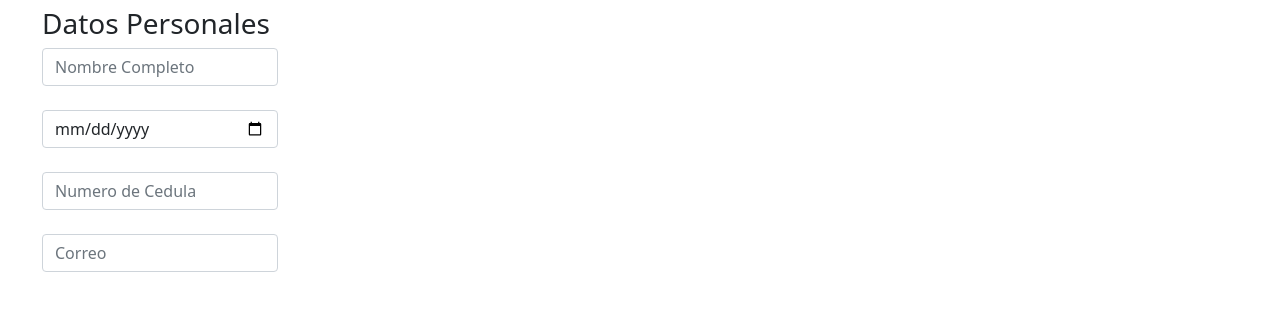
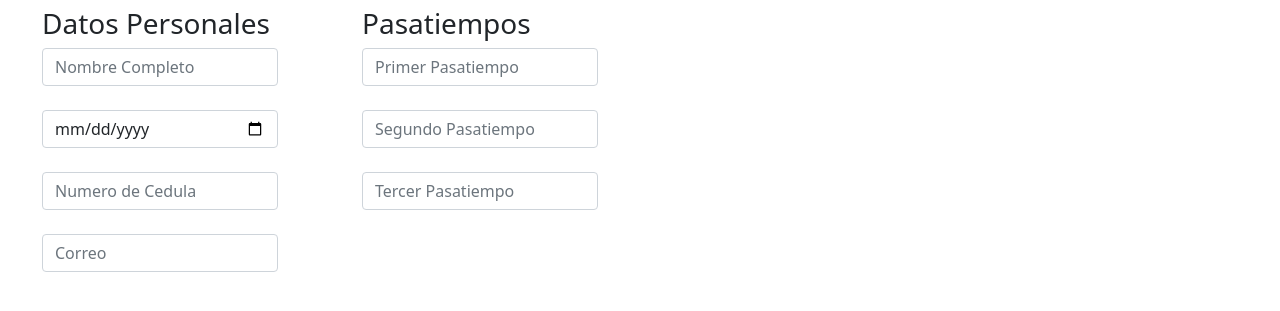
Before and after one commit to CerberoDgvm/Taller1, a plain HTML site: page index.html in a window 1280 px wide. Shown: the part 269-580 px from the top of the page. Drawn offline with nearby package versions, Linux system fonts and the light colour scheme.

Commit message:
Añadiendo Pasatiempos

```diff
--- a/index.html
+++ b/index.html
@@ -37,6 +37,14 @@
                     <input type="email" class="form-control"  placeholder="Correo"><br>
                 </form>
             </div>
+            <div class="Data form-group">
+                <form action="">
+                    <h3>Pasatiempos</h3>
+                    <input type="text" class="form-control" placeholder="Primer Pasatiempo"><br>
+                    <input type="text" class="form-control" placeholder="Segundo Pasatiempo"><br>
+                    <input type="text" class="form-control" placeholder="Tercer Pasatiempo"><br>
+                </form>
+            </div>
         </div>
     </section>
     <footer>
```
